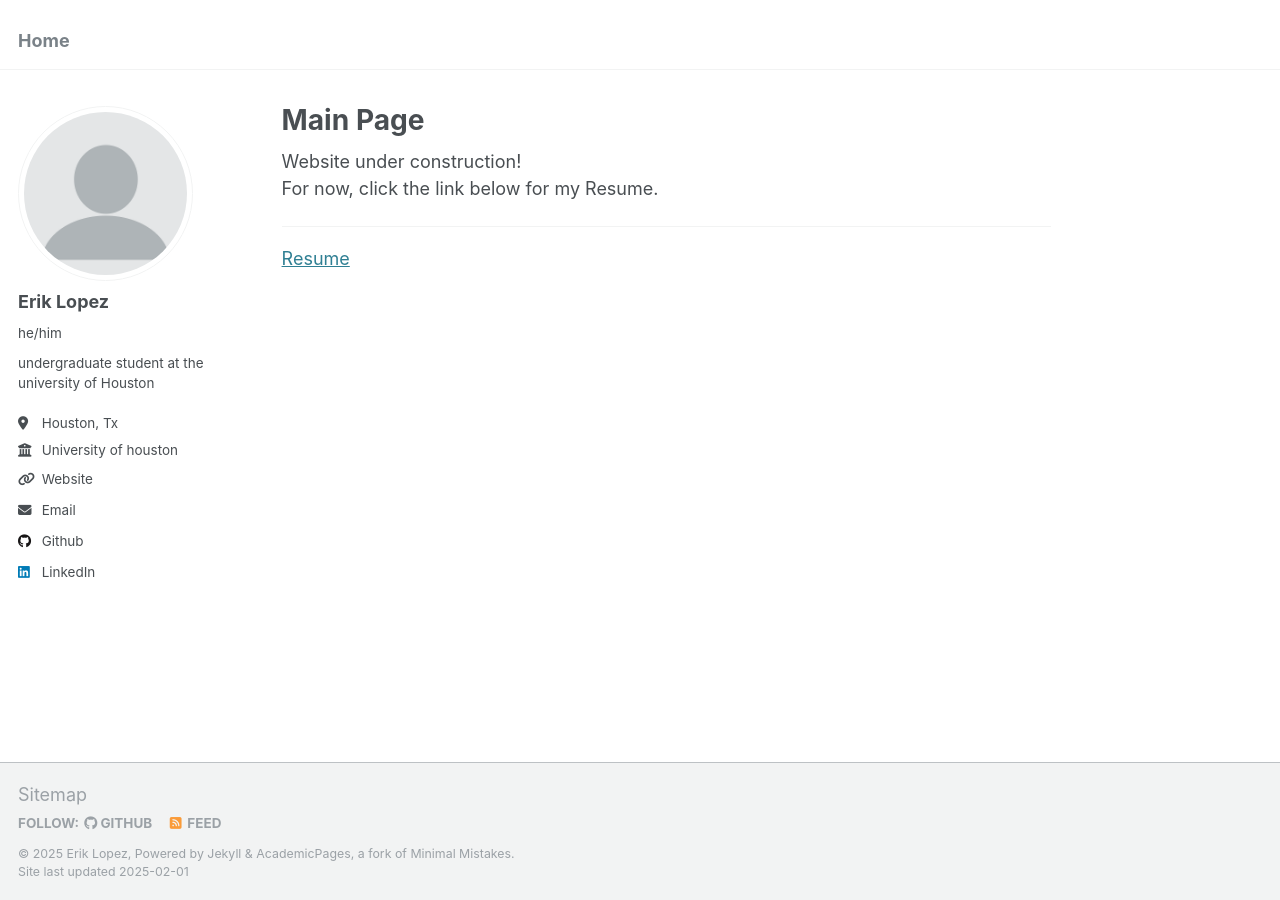
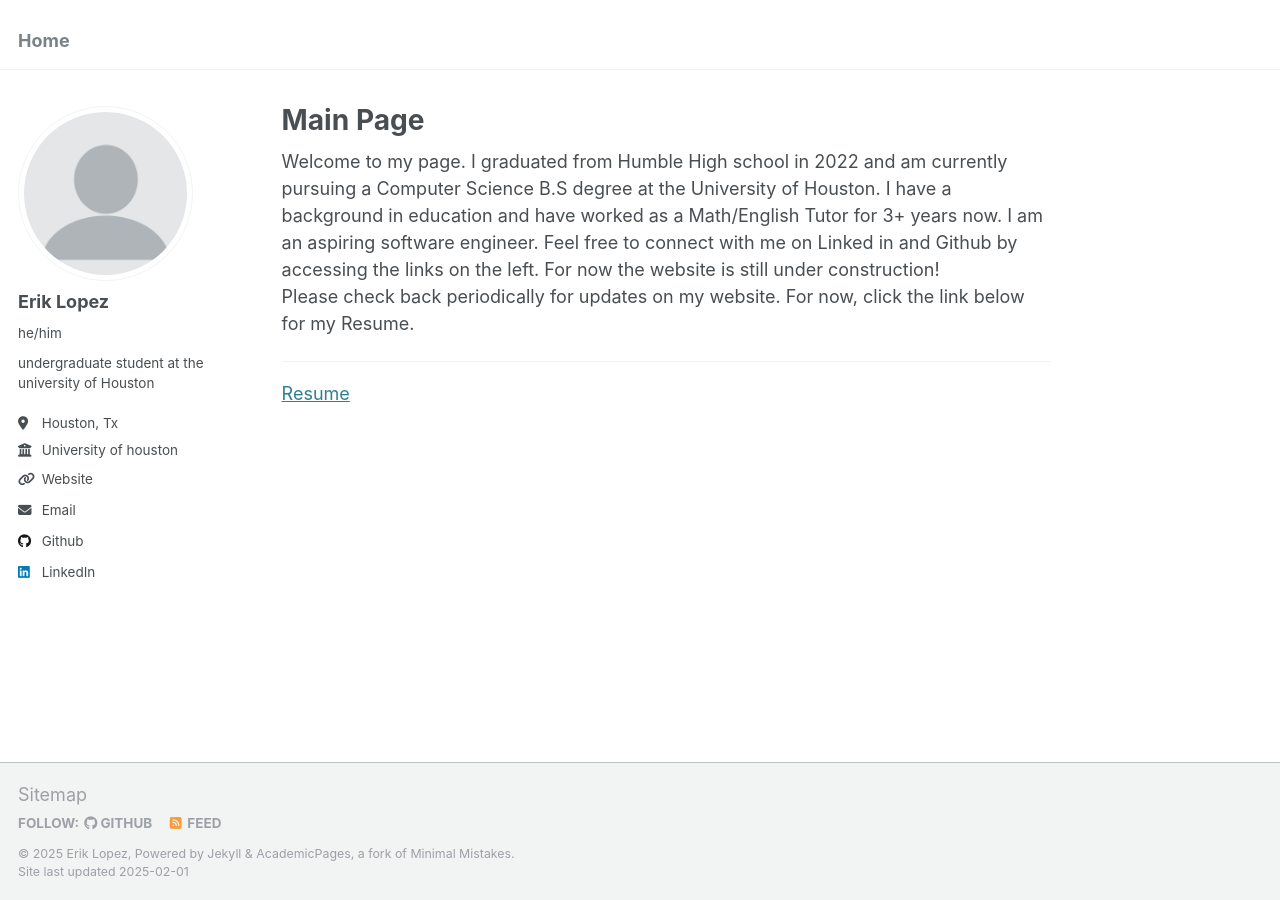
Before and after one commit to Eriklpz04/Eriklpz04.github.io, a Jekyll site: the page built from _pages/about.md, in a window 1280 px wide. Built offline with Jekyll 4.4.1, drawn with Linux system fonts in a browser that asks for light colours.

Commit message:
Update about.md

```diff
--- a/_pages/about.md
+++ b/_pages/about.md
@@ -6,8 +6,13 @@ redirect_from:
   - /about/
   - /about.html
 ---
-
-Website under construction!
+Welcome to my page.
+I graduated from Humble High school in 2022 and am currently pursuing a Computer Science B.S degree at the University of Houston.
+I have a background in education and have worked as a Math/English Tutor for 3+ years now.
+I am an aspiring software engineer.
+Feel free to connect with me on Linked in and Github by accessing the links on the left.
+For now the website is still under construction!
+Please check back periodically for updates on my website.
 For now, click the link below for my Resume.
 
 ---
```
